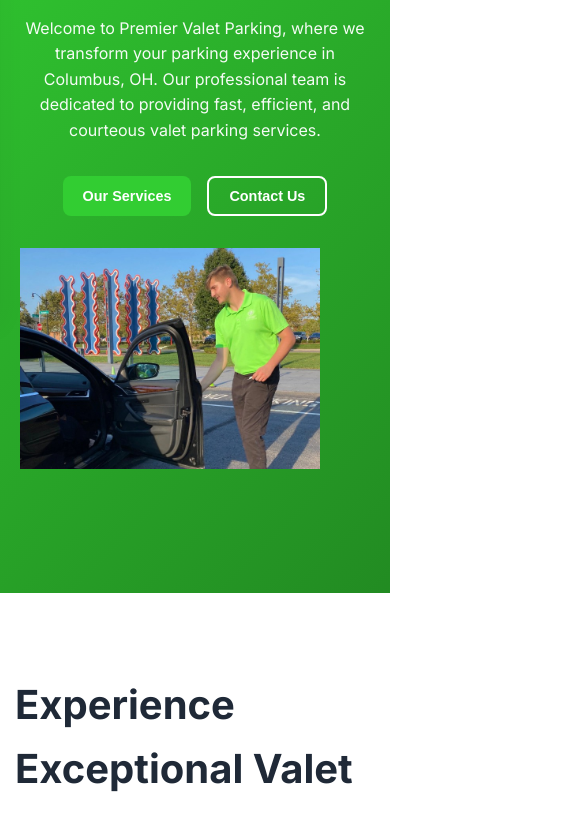
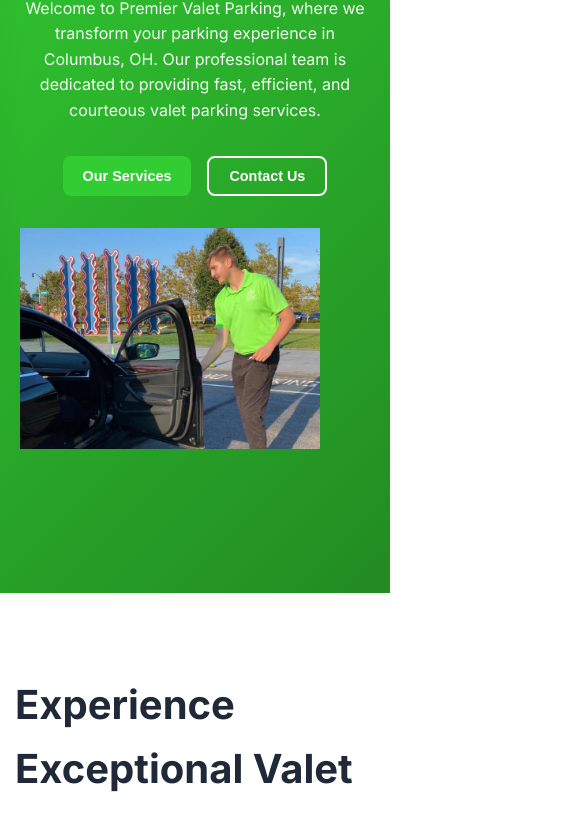
Before and after one commit to chaselaub/Premier-Valet-Parking, a plain HTML site: page index.html in a window 390 px wide. Shown: the part 251-1066 px from the top of the page, 585 px wide, since content can reach past the window. Drawn offline with Linux system fonts and the light colour scheme.

Commit message:
Fix mobile viewport issues: prevent zooming, add proper padding for navigation, and prevent horizontal scrolling

```diff
--- a/index.html
+++ b/index.html
@@ -2,7 +2,7 @@
 <html lang="en">
 <head>
     <meta charset="UTF-8">
-    <meta name="viewport" content="width=device-width, initial-scale=1.0">
+    <meta name="viewport" content="width=device-width, initial-scale=1.0, maximum-scale=1.0, user-scalable=no">
     <title>Premier Valet Parking - Columbus, OH Valet Services</title>
     <link rel="stylesheet" href="styles.css">
     <link href="https://fonts.googleapis.com/css2?family=Inter:wght@300;400;500;600;700&display=swap" rel="stylesheet">
--- a/styles.css
+++ b/styles.css
@@ -14,6 +14,8 @@ body {
     line-height: 1.6;
     color: #333;
     overflow-x: hidden;
+    width: 100%;
+    max-width: 100vw;
 }
 
 /* Custom Properties for Brand Colors */
@@ -1176,6 +1178,12 @@ body {
 
 /* Mobile Responsive Design */
 @media (max-width: 768px) {
+    html, body {
+        overflow-x: hidden;
+        width: 100%;
+        max-width: 100%;
+    }
+
     .nav-logo {
         gap: 0.5rem;
     }
@@ -1228,6 +1236,10 @@ body {
 
     .nav-toggle.active .bar:nth-child(3) {
         transform: translateY(-8px) rotate(-45deg);
+    }
+
+    .hero {
+        padding-top: 100px; /* Reduce padding for mobile */
     }
 
     .hero-container {
@@ -1319,6 +1331,10 @@ body {
         padding: 0 15px;
     }
 
+    .hero {
+        padding-top: 80px; /* Even less padding for very small screens */
+    }
+
     .hero-title {
         font-size: 2rem;
     }
```
